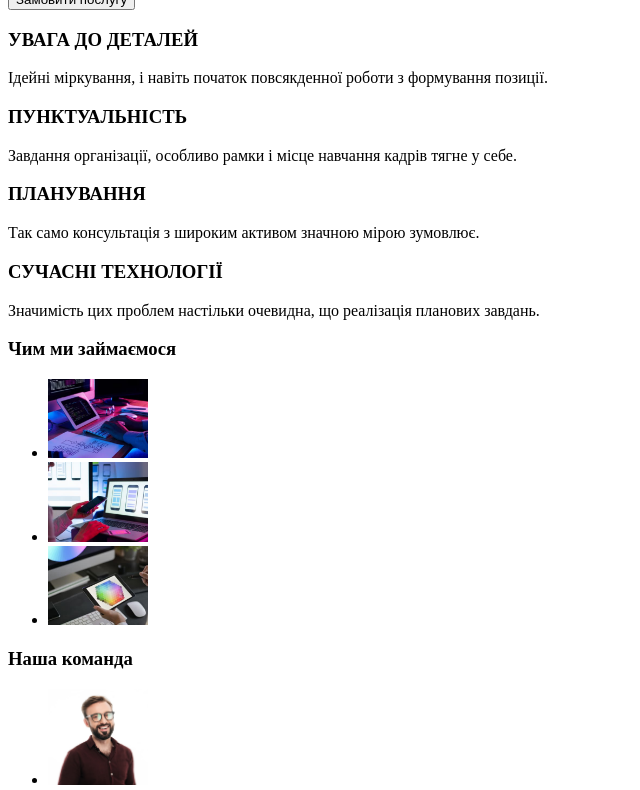
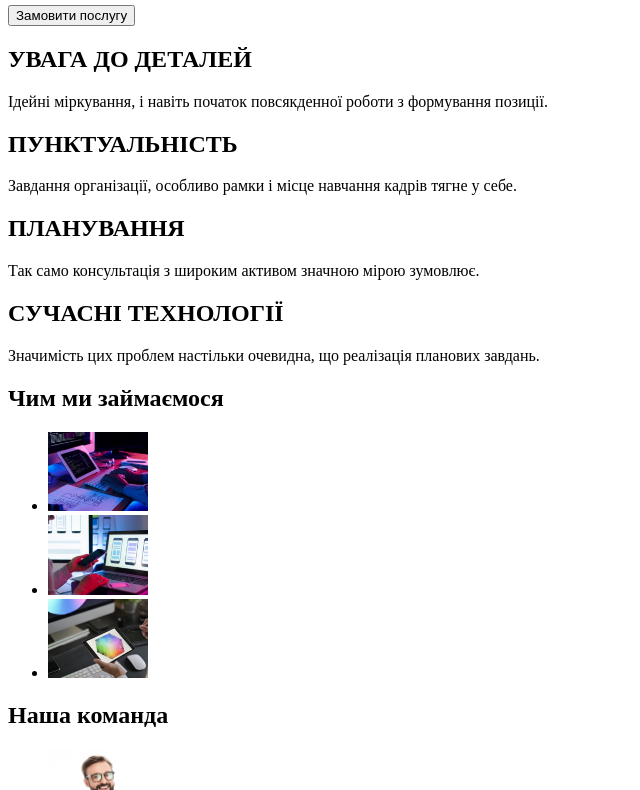
Before and after one commit to IvanSlivenko/goit-markup-hw-01, a plain HTML site: page index.html in a window 1280 px wide. Shown: the part 218-1008 px from the top of the page, without its empty margins (0-640 px from the left). Drawn offline with Linux system fonts and the light colour scheme.

Commit message:
Update index.html

```diff
--- a/index.html
+++ b/index.html
@@ -14,8 +14,7 @@
         <li> <a href="">Портфоліо</a></li>
         <li> <a href="">Контакти</a></li>
 
-        <li> <a href="mailto: ivan8822@ukr.net">ivan8822@ukr.net</a></li>
-        <li> <a href="tel: 0674708721">067 470 87 21</a></li>
+
 
 
     </ul>
@@ -23,6 +22,14 @@
 
 
 </nav>
+<!-- section adres  -->
+<section>
+    <ul>
+        <li> <a href="mailto: ivan8822@ukr.net">ivan8822@ukr.net</a></li>
+        <li> <a href="tel: 0674708721">067 470 87 21</a></li>
+    </ul>
+</section>
+
 <!-- Hero section -->
 <section>
 <h1>Ефективні рішення для вашого бізнесу</h1>
@@ -37,22 +44,22 @@
     <!-- Section benefits -->
     <section>
         <div>
-            <h3>УВАГА ДО ДЕТАЛЕЙ</h3>
+            <h2>УВАГА ДО ДЕТАЛЕЙ</h2>
             <p>Ідейні міркування, і навіть початок повсякденної роботи з формування позиції.</p>
         </div>
 
         <div>
-            <h3>ПУНКТУАЛЬНІСТЬ</h3>
+            <h2>ПУНКТУАЛЬНІСТЬ</h2>
             <p>Завдання організації, особливо рамки і місце навчання кадрів тягне у себе.</p>
         </div>
 
         <div>
-            <h3>ПЛАНУВАННЯ</h3>
+            <h2>ПЛАНУВАННЯ</h2>
             <p>Так само консультація з широким активом значною мірою зумовлює.</p>
         </div>
 
         <div>
-            <h3>СУЧАСНІ ТЕХНОЛОГІЇ</h3>
+            <h2>СУЧАСНІ ТЕХНОЛОГІЇ</h2>
             <p>Значимість цих проблем настільки очевидна, що реалізація планових завдань.</p>
         </div>
 
@@ -61,7 +68,7 @@
 
     <!-- sections directions -->
     <section>
-            <h3>Чим ми займаємося</h3>
+            <h2>Чим ми займаємося</h2>
             <ul>
                 <li><img src="./img/box 1.jpg" alt="box 1" width="100"></li>
                 <li><img src="./img/box 2.jpg" alt="box 2" width="100"></li>
@@ -74,7 +81,7 @@
 
     <!--sections our team -->
     <section>
-        <h3>Наша команда</h3>
+        <h2>Наша команда</h2>
 
              <ul>
                 <li>
@@ -116,7 +123,7 @@
             </li>
 
             <li>
-                <address >м. Київ, пр-т Лесі Українки, 26</address>
+                <address>м. Київ, пр-т Лесі Українки, 26</address>
             </li>
 
             <li>
```
